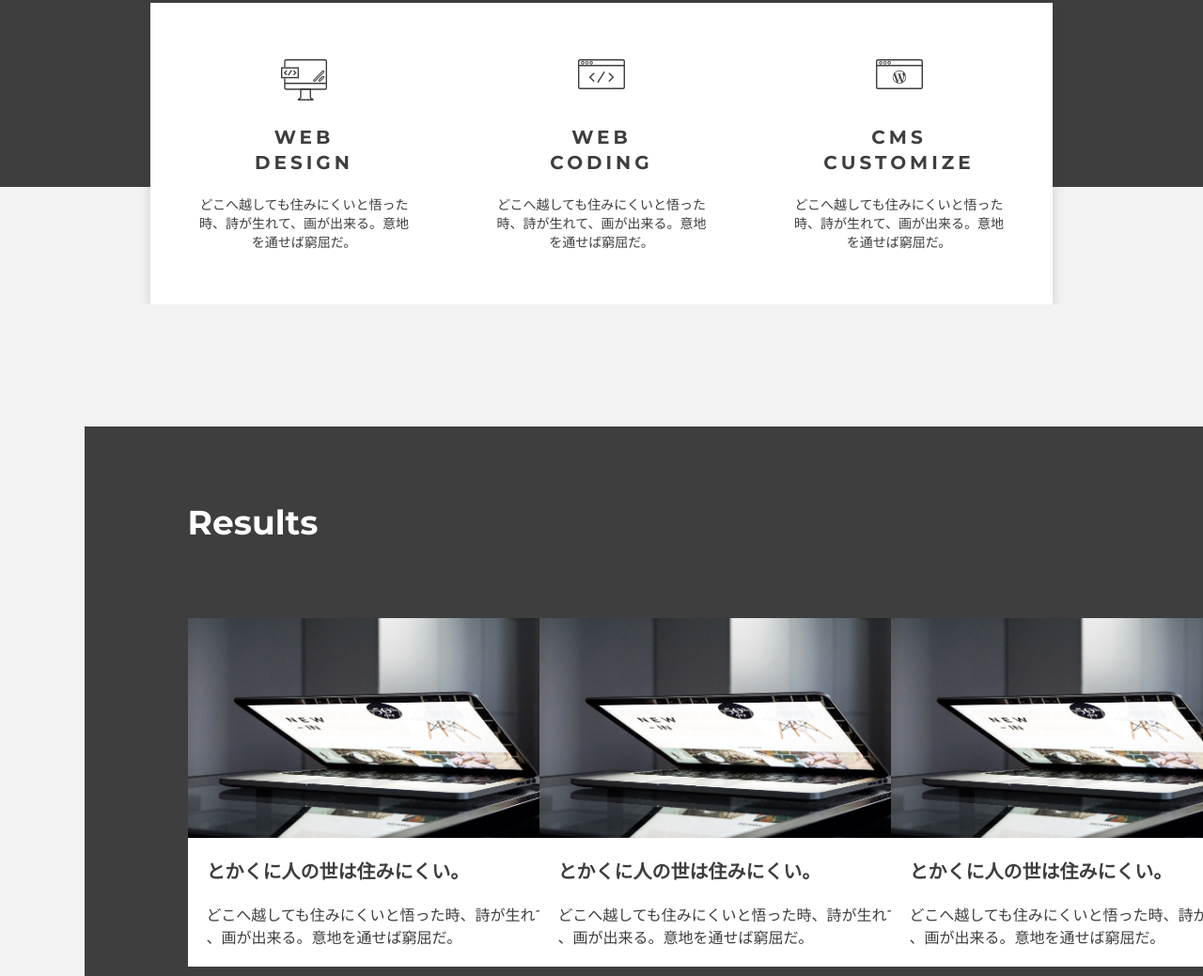
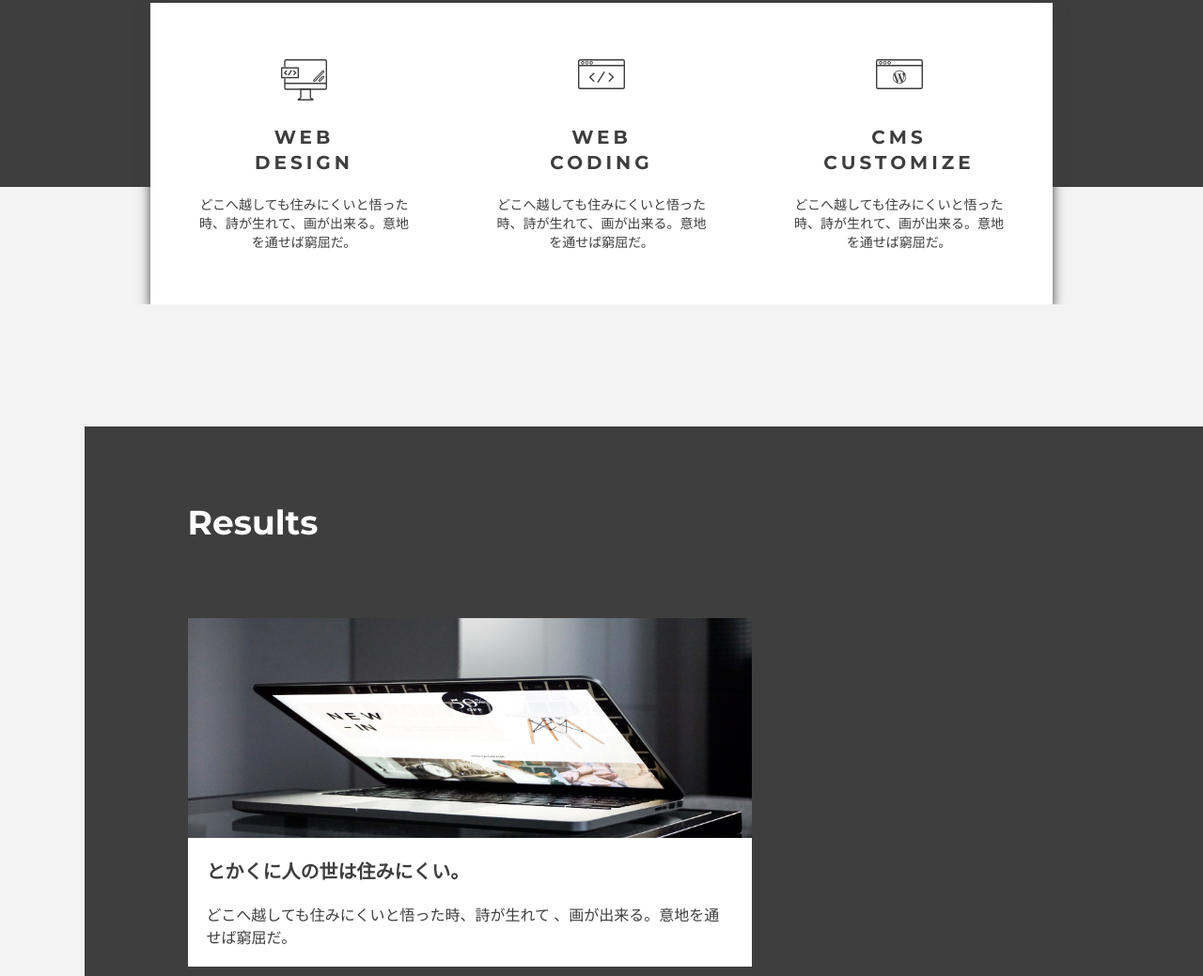
Before and after one commit to Koki929/30daysFinal, a plain HTML site: page index.html in a window 1280 px wide. Shown: the part 1758-2797 px from the top of the page at 94% size. Drawn offline with nearby package versions, Linux system fonts and the light colour scheme; animation ran at ten frames a second; files whose address does not match are found by name.

Commit message:
編集4/12

```diff
--- a/index.html
+++ b/index.html
@@ -109,6 +109,7 @@
 		<div class="results-contents">
 			<h3>Results</h3>
 			<div class="results-sliders">
+					<li>
 						<div class="results-slider">
 							<img src="images/results.jpg" alt="PC">
 							<div class="results-text">
@@ -116,6 +117,8 @@
 								<p>どこへ越しても住みにくいと悟った時、詩が生れて 、画が出来る。意地を通せば窮屈だ。</p>
 							</div>
 						</div>
+					</li>
+					<li>
 						<div class="results-slider">
 							<img src="images/results.jpg" alt="PC">
 							<div class="results-text">
@@ -123,6 +126,8 @@
 								<p>どこへ越しても住みにくいと悟った時、詩が生れて 、画が出来る。意地を通せば窮屈だ。</p>
 							</div>
 						</div>
+					</li>
+					<li>
 						<div class="results-slider">
 							<img src="images/results.jpg" alt="PC">
 							<div class="results-text">
@@ -130,6 +135,8 @@
 								<p>どこへ越しても住みにくいと悟った時、詩が生れて 、画が出来る。意地を通せば窮屈だ。</p>
 							</div>
 						</div>
+					</li>
+					<li>
 						<div class="results-slider">
 							<img src="images/results.jpg" alt="PC">
 							<div class="results-text">
@@ -137,6 +144,8 @@
 								<p>どこへ越しても住みにくいと悟った時、詩が生れて 、画が出来る。意地を通せば窮屈だ。</p>
 							</div>
 						</div>
+					</li>
+					<li>
 						<div class="results-slider">
 							<img src="images/results.jpg" alt="PC">
 							<div class="results-text">
@@ -144,6 +153,8 @@
 								<p>どこへ越しても住みにくいと悟った時、詩が生れて 、画が出来る。意地を通せば窮屈だ。</p>
 							</div>
 						</div>
+					</li>
+					<li>
 						<div class="results-slider">
 							<img src="images/results.jpg" alt="PC">
 							<div class="results-text">
@@ -151,6 +162,7 @@
 								<p>どこへ越しても住みにくいと悟った時、詩が生れて 、画が出来る。意地を通せば窮屈だ。</p>
 							</div>
 						</div>
+					</li>
 			</div>
 			<div class="results-button"><a href="https://www.google.co.jp/">VIEW ALL</a></div>
 		</div>
--- a/js/script.js
+++ b/js/script.js
@@ -43,7 +43,7 @@ $('.results-sliders').slick({
     infinite: true, //スライドのループ有効化
     dots:true, //ドットのナビゲーションを表示
     autoplay:true, //自動再生
-    slidesToShow: 3
+    slidesToShow: 1
 });
 
 // Wow
--- a/scss/style.scss
+++ b/scss/style.scss
@@ -161,7 +161,7 @@ $breakpoints: (
 			font-weight: bold;
 			border-radius: 10px;
 			text-align: center;
-			box-shadow: 0px 3px 5px #3E3E3E33;
+			box-shadow: 0px 3px 5px #3E3E3E;
 			transition: all 0.3s ease 0s;
 			&:hover {
 				background-color: #F18900;
@@ -193,7 +193,7 @@ $breakpoints: (
 		box-sizing: border-box;
 		margin: 0 auto;
 		background-color: $white;
-		box-shadow: 0px 5px 12px #3E3E3E33;
+		box-shadow: 0px 5px 12px #3E3E3E;
 		padding: 60px 50px 40px;
 		@include mq('sp') {
 			padding: 40px 0 40px;
@@ -356,7 +356,7 @@ $breakpoints: (
 		height: 321px;
 		display: flex;
 		justify-content: center;
-		box-shadow: 0px 5px 12px #3E3E3E33;
+		box-shadow: 0px 5px 12px #3E3E3E;
 		position: absolute;
 		bottom: 0;
 		left: 50%;
@@ -450,12 +450,14 @@ $breakpoints: (
 				margin-left: 16px;
 			}
 			.results-slider {
-				width: 422px;
+				width: 600px;
 				img {
-					width: 422px;
+					margin-right: 100px;
+					width: 600px;
 					height: 234px;
-					@include mq('sp') {
-						width: 276px;
+					object-fit: cover;
+					@include mq('sp') {
+						width: 320px;
 						height: 155px;
 					}
 				}
@@ -463,10 +465,11 @@ $breakpoints: (
 			.results-text {
 				padding: 20px;
 				background-color: $white;
-				width: 422px;
+				width: 600px;
 				box-sizing: border-box;
-				@include mq('sp') {
-					width: 276px;
+				margin-right: 100px;
+				@include mq('sp') {
+					width: 320px;
 					padding: 12px;
 				}
 				h4 {
@@ -482,7 +485,7 @@ $breakpoints: (
 				p {
 					font-size: 16px;
 					color: $black;
-					@include mq('sp') {
+					@include mq('tab') {
 						font-size: 12px;
 					}
 				}
```
Also changed, not shown: scss/slick-theme.css, scss/slick.css, scss/style.css, scss/style.min.css (added), 1 other file. Lines whose indentation alone changed are shown as unchanged.
